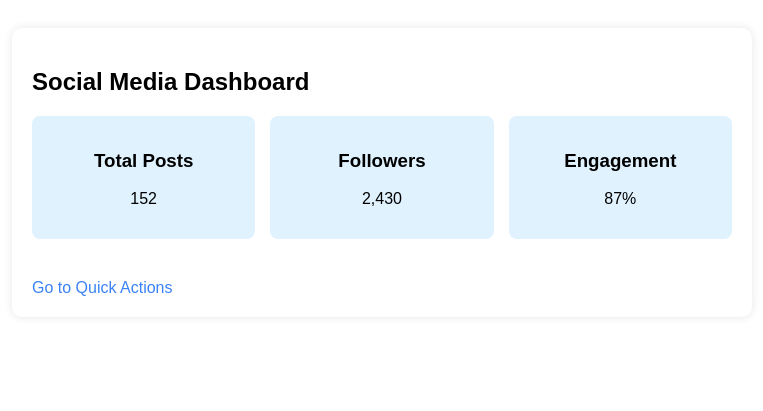
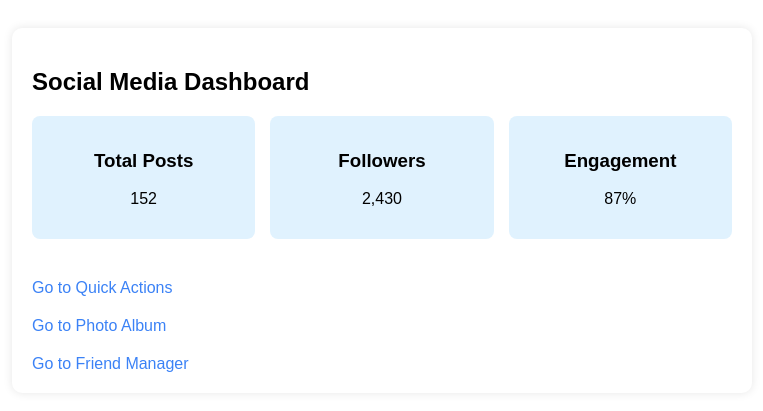
Before and after one commit to sawhardoSikto/Social-Media-Dashboard, a PHP site: page /View/dashboard/homeDashboard.php in a window 1280 px wide. Shown: the top 411 px of the page, without its empty margins (258-1021 px from the left). Run offline with PHP 8.4, Linux system fonts and the light colour scheme; the visitor is signed in with stand-in values (Sample User, id 1).

Commit message:
Linked some pages

```diff
--- a/View/dashboard/homeDashboard.php
+++ b/View/dashboard/homeDashboard.php
@@ -28,7 +28,10 @@ if (isset($_SESSION['status'])){
                 <p>87%</p>
             </div>
         </div>
-        <a href="quickActions.php" class="nav-link">Go to Quick Actions</a>
+        <a href="quickActions.php" class="nav-link">Go to Quick Actions</a> <br>
+        <a href="../photoAlbum/albumCreator.php" class="nav-link">Go to Photo Album</a> <br>
+        <a href="../friendConnections/friendsmanager.php" class="nav-link">Go to Friend Manager</a> <br>
+
     </div>
 </body>
 
--- a/View/profileManagement/view-profile.php
+++ b/View/profileManagement/view-profile.php
@@ -34,7 +34,8 @@ if (isset($_SESSION['status'])){
         </tr>
     </table>
     <br>
-    <a href="edit-profile.php" class="profile-link">Edit Profile</a><br>
+    <a href="edit-profile.php" class="profile-link">Edit Profile</a>
+    <a href="../profileCustomization/profileEditor.php" class="profile-link">Customize Profile</a><br>
 
 
 </body>
```
